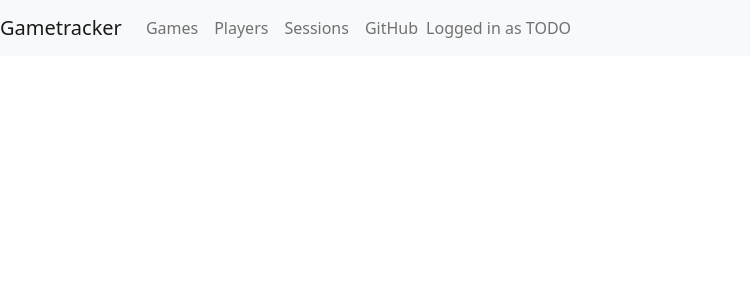
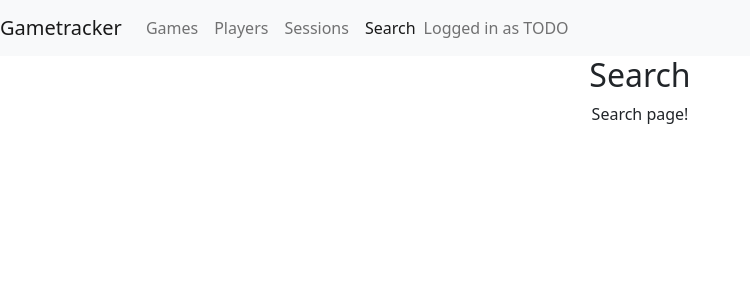
Before and after one commit to bpruitt-goddard/gametrackerv2, a React (Create React App) app in the folder frontend/: page /search in a window 1280 px wide. Shown: the top 300 px of the page, without its empty margins (0-750 px from the left). Built offline with nearby package versions, Linux system fonts and the light colour scheme.

Commit message:
feat: Add search page boilerplate

```diff
--- a/frontend/src/App.tsx
+++ b/frontend/src/App.tsx
@@ -7,6 +7,7 @@ import Home from './components/Home';
 import Games from './components/Games';
 import Players from './components/Players';
 import Sessions from './components/Sessions';
+import Search from './components/Search';
 
 function App() {
   return (
@@ -18,6 +19,7 @@ function App() {
           <Route path="/games" component={Games} />
           <Route path="/players" component={Players} />
           <Route path="/sessions" component={Sessions} />
+          <Route path="/search" component={Search} />
         </Switch>
       </div>
     </div>
--- a/frontend/src/Header.tsx
+++ b/frontend/src/Header.tsx
@@ -35,7 +35,7 @@ function Header() {
                             <NavLink tag={RRNavLink} exact to="/sessions">Sessions</NavLink>
                         </NavItem>
                         <NavItem>
-                            <NavLink href="https://github.com/reactstrap/reactstrap">GitHub</NavLink>
+                            <NavLink tag={RRNavLink} exact to="/search">Search</NavLink>
                         </NavItem>
                     </Nav>
                     <NavbarText>Logged in as TODO</NavbarText>
--- /dev/null
+++ b/frontend/src/components/Search.tsx
@@ -0,0 +1,12 @@
+import React from 'react';
+
+function Search() {
+    return (
+        <div>
+            <h2>Search</h2>
+            Search page!
+        </div>
+    );
+}
+
+export default Search;
```
